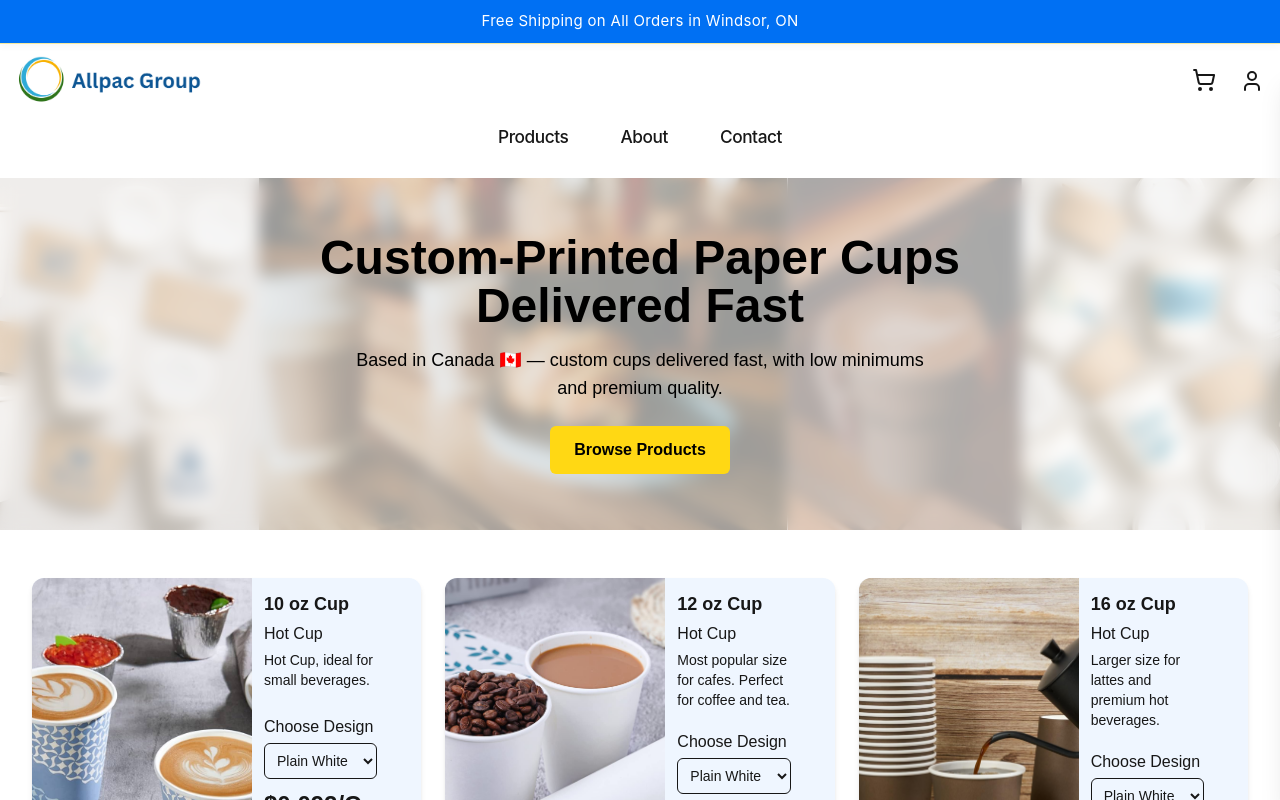
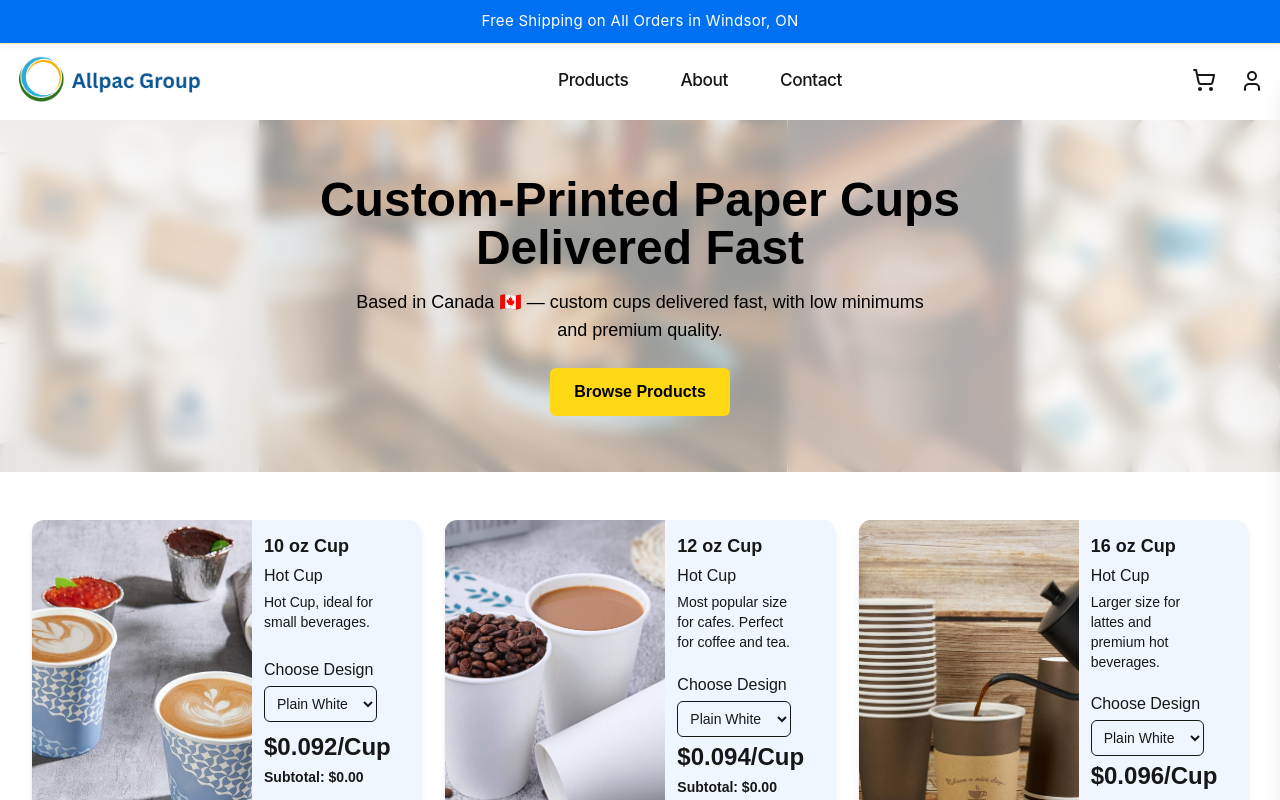
Before and after one commit to Emadedin1/allpacstore, a Next.js app: page / in a window 1280 px wide. Shown: the top 800 px of the page. Built offline with nearby package versions, Linux system fonts and the light colour scheme.

Commit message:
Update Navbar.jsx

```diff
--- a/src/components/layout/Navbar.jsx
+++ b/src/components/layout/Navbar.jsx
@@ -89,13 +89,19 @@ export default function Navbar() {
   return (
     <header className="bg-white shadow-md relative" style={{ fontFamily: "Inter, Arial, Helvetica, sans-serif" }}>
       <div className="max-w-7xl mx-auto px-4 py-4">
-        {/* Desktop navbar */}
-        <div className="hidden sm:flex flex-col w-full relative">
-          {/* Top row: logo, cart, user */}
-          <div className="flex items-center justify-between w-full">
+        {/* Desktop navbar - all in one row */}
+        <div className="hidden sm:flex items-center justify-between w-full relative">
+          {/* Left: logo */}
           <Link href="/">
             <img src="/images/allpac-logo.png" alt="Allpac Logo" className="h-12 w-auto" />
           </Link>
+          {/* Center: nav links */}
+          <div className="flex items-center space-x-8">
+            <Link href="/products" className={`${navFontClass} ${navBtnClass}`}>Products</Link>
+            <Link href="/about" className={`${navFontClass} ${navBtnClass}`}>About</Link>
+            <Link href="/contact" className={`${navFontClass} ${navBtnClass}`}>Contact</Link>
+          </div>
+          {/* Right: cart and user */}
           <div className="flex items-center space-x-6">
             <button onClick={openCart} className="text-allpac hover:text-red-600 cursor-pointer flex items-center" aria-label="View cart" type="button">
               <ShoppingCart size={24} />
@@ -112,14 +118,6 @@ export default function Navbar() {
               {userMenuOpen && <UserDropdown />}
             </div>
           </div>
-          </div>
-          {/* No horizontal line for desktop */}
-          {/* Second row: main nav links */}
-          <nav className="flex justify-center space-x-8 mt-3 mb-1">
-            <Link href="/products" className={`${navFontClass} ${navBtnClass}`}>Products</Link>
-            <Link href="/about" className={`${navFontClass} ${navBtnClass}`}>About</Link>
-            <Link href="/contact" className={`${navFontClass} ${navBtnClass}`}>Contact</Link>
-          </nav>
         </div>
 
         {/* Mobile navbar */}
```
Lines whose indentation alone changed are shown as unchanged.
